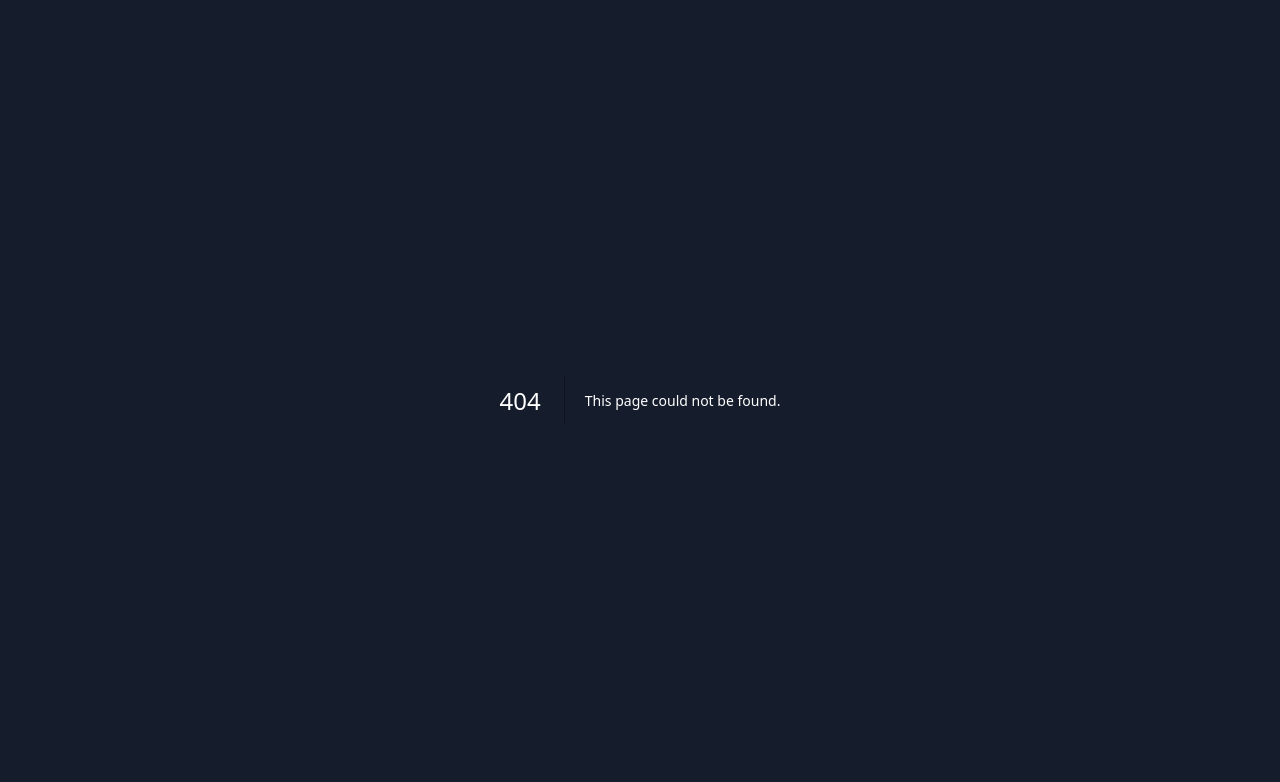
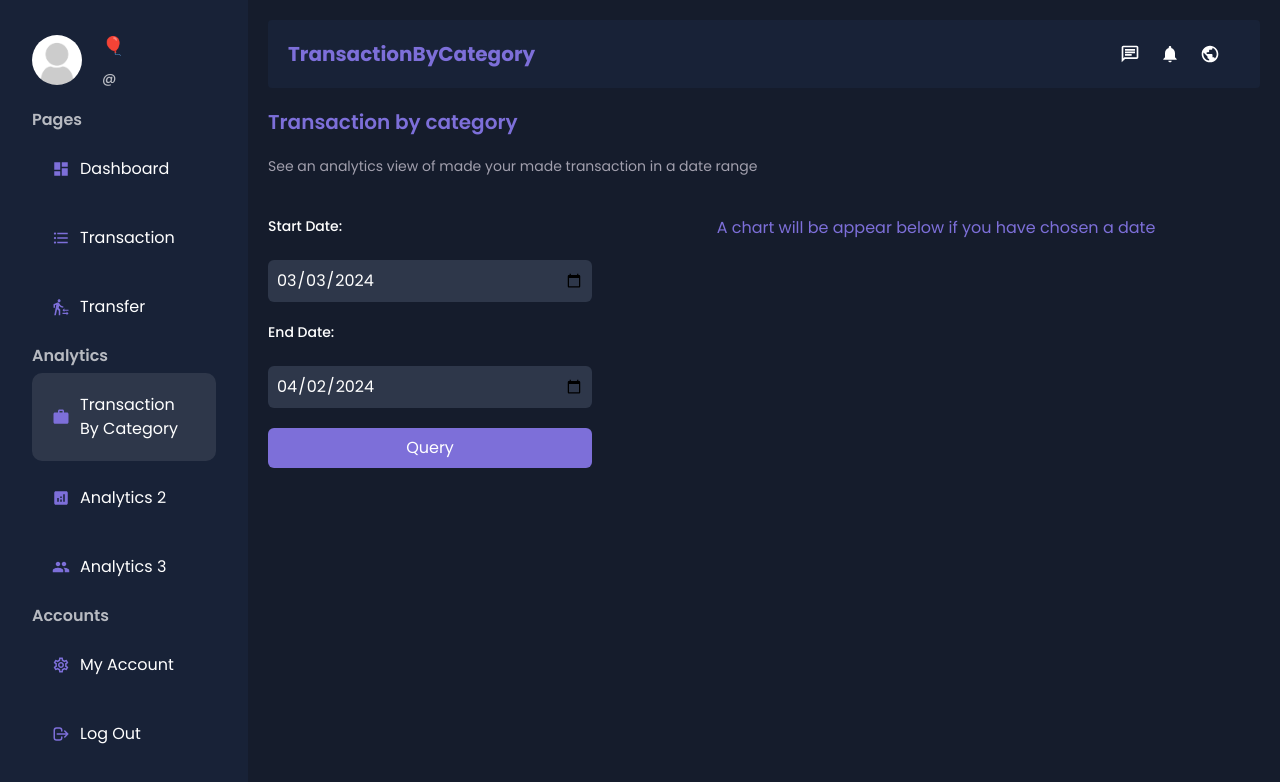
Before and after one commit to HarenaFiantso/digitalbank-ui, a Next.js app: page /dashboard/transactionByCategory in a window 1280 px wide. Before the commit this address had no page. Shown: the top 782 px of the page. Built offline with nearby package versions, Linux system fonts and the light colour scheme; no server answers.

Commit message:
chore: finish the implementation of the pieChart

```diff
--- /dev/null
+++ b/src/app/dashboard/transactionByCategory/page.tsx
@@ -0,0 +1,106 @@
+'use client';
+
+import { ArcElement, Chart as ChartJS, Legend, Tooltip } from 'chart.js';
+import { useState } from 'react';
+import { Pie } from 'react-chartjs-2';
+
+ChartJS.register(ArcElement, Tooltip, Legend);
+
+type TTransactionByCategory = {
+  category: string;
+  amount: number;
+};
+
+export default function TransactionByCategoryChart() {
+  const getStartDate = (endDate: string) => {
+    const endDateObj = new Date(endDate);
+    endDateObj.setDate(endDateObj.getDate() - 30);
+    return endDateObj.toISOString().split('T')[0];
+  };
+
+  const idAccount: string | null = localStorage.getItem('idAccount');
+  const [endDate, setEndDate] = useState(new Date().toISOString().split('T')[0]);
+  const [startDate, setStartDate] = useState(getStartDate(endDate));
+  const [chartData, setChartData] = useState({
+    labels: [] as string[],
+    datasets: [
+      {
+        data: [] as number[],
+        backgroundColor: ['rgb(255, 99, 132)', 'rgb(75, 192, 192)', 'rgb(53, 162, 235)'],
+        borderColor: ['transparent'],
+      },
+    ],
+  });
+
+  const fetchTransactionByCategoryInADateRange = async () => {
+    try {
+      const response: Response = await fetch(
+        `http://localhost:8080/account/${idAccount}/transaction/by-category?startDate=${startDate}&endDate=${endDate}`,
+        {
+          method: 'GET',
+        }
+      );
+
+      const data: TTransactionByCategory[] = await response.json();
+      setChartData({
+        ...chartData,
+        labels: data.map((d: TTransactionByCategory) => d.category),
+        datasets: [
+          {
+            ...chartData.datasets[0],
+            data: data.map((d) => d.amount),
+          },
+        ],
+      });
+    } catch (error) {
+      console.error('Error while fetching data:', error);
+    }
+  };
+
+  return (
+    <div className='relative w-full overflow-x-auto sm:rounded-lg'>
+      <h2 className='my-5 text-xl font-semibold text-blue'>Transaction by category</h2>
+      <p className='mb-10 text-sm text-light'>See an analytics view of made your made transaction in a date range</p>
+      <div className='flex flex-row gap-5'>
+        <div style={{ flex: 1 }} className='flex flex-col gap-5'>
+          <label className='block text-sm font-medium text-white' htmlFor='startDate'>
+            Start Date:
+          </label>
+          <input
+            type='date'
+            id='startDate'
+            value={startDate}
+            className='mt-1 w-full rounded-md bg-hover p-2 outline-none '
+            onChange={(e) => setStartDate(e.target.value)}
+          />
+
+          <label className='block text-sm font-medium text-white' htmlFor='endDate'>
+            End Date:
+          </label>
+          <input
+            type='date'
+            id='endDate'
+            value={endDate}
+            onChange={(e) => setEndDate(e.target.value)}
+            className='mt-1 w-full rounded-md bg-hover p-2 outline-none '
+          />
+
+          <button
+            className='w-full rounded-md bg-blue p-2 text-white transition-colors duration-300 hover:bg-gray-800'
+            onClick={fetchTransactionByCategoryInADateRange}
+          >
+            Query
+          </button>
+        </div>
+        <div style={{ flex: 2, alignItems: 'center', justifyItems: 'center' }}>
+          <div className='h-[60vh] flex-col items-center justify-center overflow-hidden text-center text-blue'>
+            A chart will be appear below if you have chosen a date
+            <div className='flex h-full items-center justify-center py-10'>
+              <Pie data={chartData} height='full' />
+            </div>
+          </div>
+        </div>
+      </div>
+    </div>
+  );
+}
--- a/src/components/dashboard/chart/chart.tsx
+++ b/src/components/dashboard/chart/chart.tsx
@@ -1,5 +1,5 @@
+import { lineChartData } from '@/data/data';
 import { Legend, Line, LineChart, ResponsiveContainer, Tooltip, XAxis, YAxis } from 'recharts';
-import { lineChartData } from '@/data/data';
 
 export default function Chart() {
   return (
--- a/src/data/data.tsx
+++ b/src/data/data.tsx
@@ -38,8 +38,8 @@ export const menu: TPageCategory[] = [
     title: 'Analytics',
     list: [
       {
-        title: 'Analytics 1',
-        path: '/dashboard/analytics-1',
+        title: 'Transaction by category',
+        path: '/dashboard/transactionByCategory',
         icon: <MdWork />,
       },
       {
```
